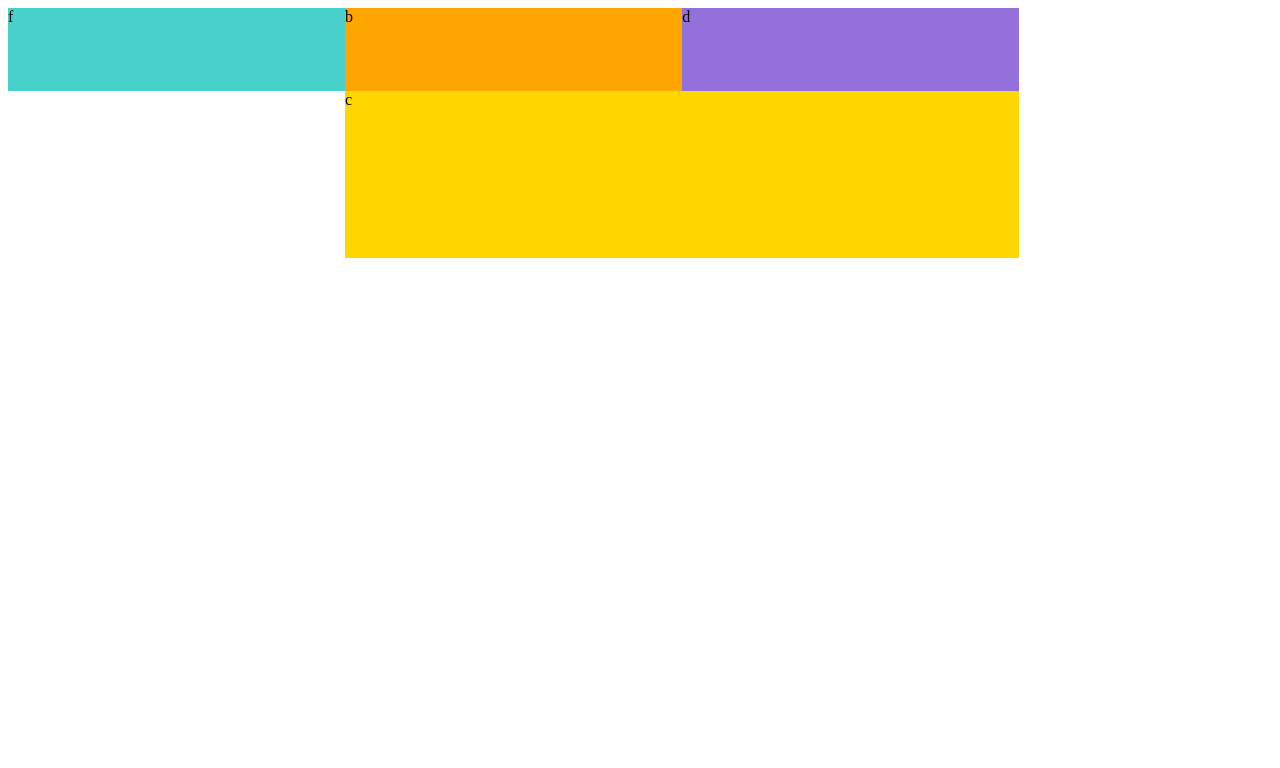
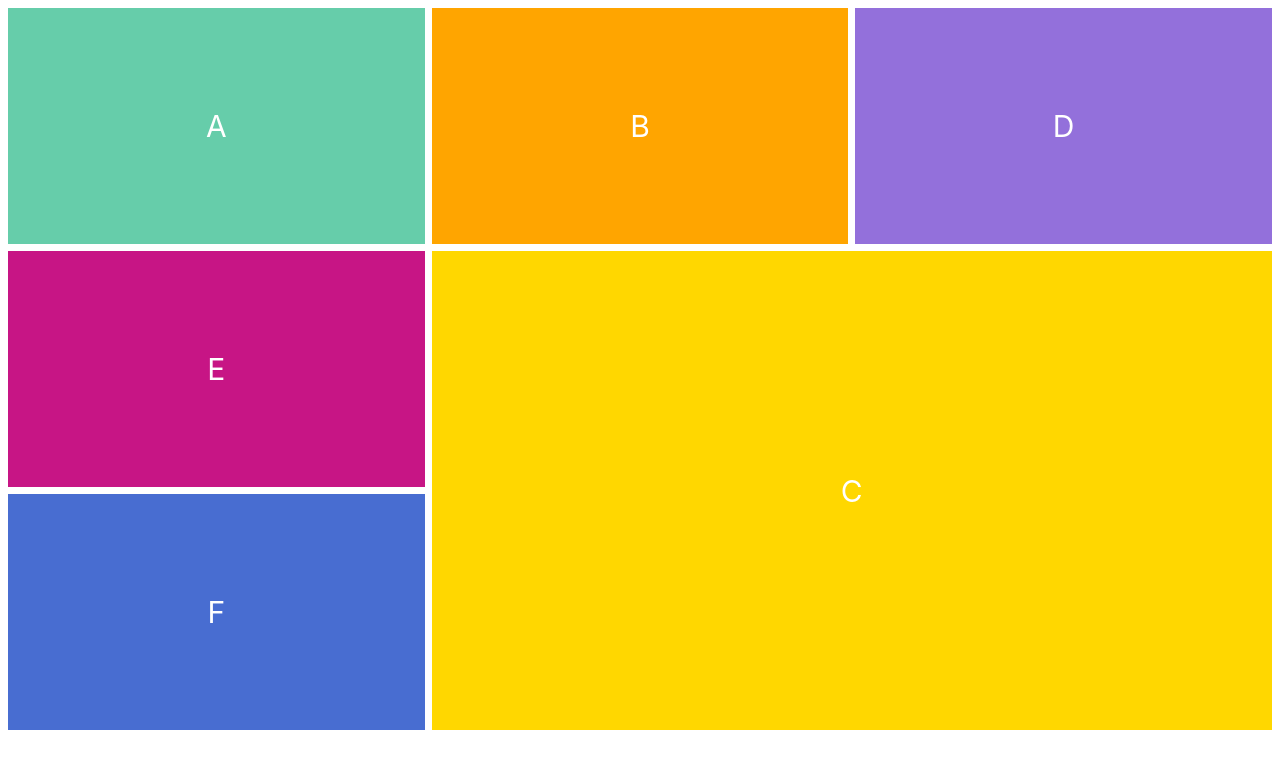
Before and after one commit to Mar838/ejerciciogrupofsd4, a plain HTML site: page html/index.html in a window 1280 px wide. Drawn offline with Linux system fonts and the light colour scheme.

Commit message:
formateo final

```diff
--- a/css/style.css
+++ b/css/style.css
@@ -1,12 +1,25 @@
 .grid{
     display: grid;
+    margin: 0px;
     grid-template-columns: 1fr 1fr 1fr;
     grid-template-rows: 1fr 1fr 1fr;
-    width: 80%;
-    height: 250px;
+    width: 100%;
+    height: 100%;
     grid-template-areas: "a b d"
     "e c c"
     "f c c";
+    gap: 7px;    justify-content: center;
+
+}
+
+.grid div{
+    display: grid;
+    align-content: center;    text-align: center;
+    padding-top: 100px;
+    padding-bottom: 100px;
+    color: white;
+    font-size: 30px;
+    font-family: -apple-system, BlinkMacSystemFont, 'Segoe UI', Roboto, Oxygen, Ubuntu, Cantarell, 'Open Sans', 'Helvetica Neue', sans-serif;
 }
 
 .a{
@@ -33,12 +46,12 @@
 
 }
 .e{
-    grid-area: a;
+    grid-area: e;
     background-color: mediumvioletred;
 
 }
 .f{
-    grid-area: a;
-    background-color: mediumturquoise;
+    grid-area: f;
+    background-color: rgb(72, 109, 209);
 
 }
--- a/html/index.html
+++ b/html/index.html
@@ -11,11 +11,11 @@
     <main>
         <div class="grid">
                 <div class="a">A</div>
-                <div class="b">b</div>
-                <div class="c">c</div>
-                <div class="d">d</div>
-                <div class="e">e</div>
-                <div class="f">f</div>
+                <div class="b">B</div>
+                <div class="c">C</div>
+                <div class="d">D</div>
+                <div class="e">E</div>
+                <div class="f">F</div>
             </div>
         </div>
     </main>
```
